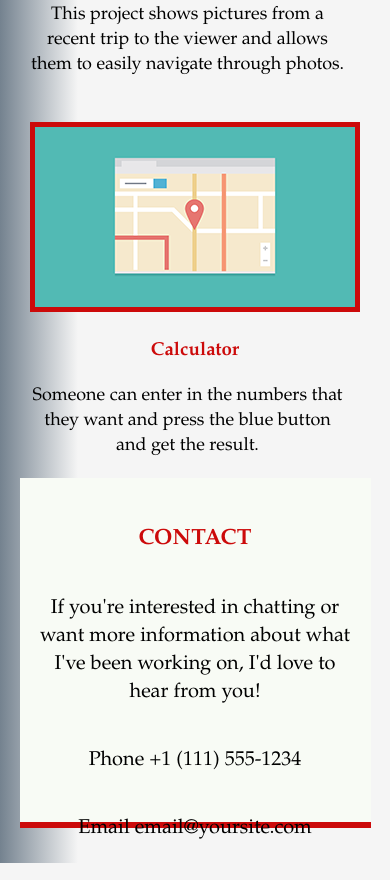
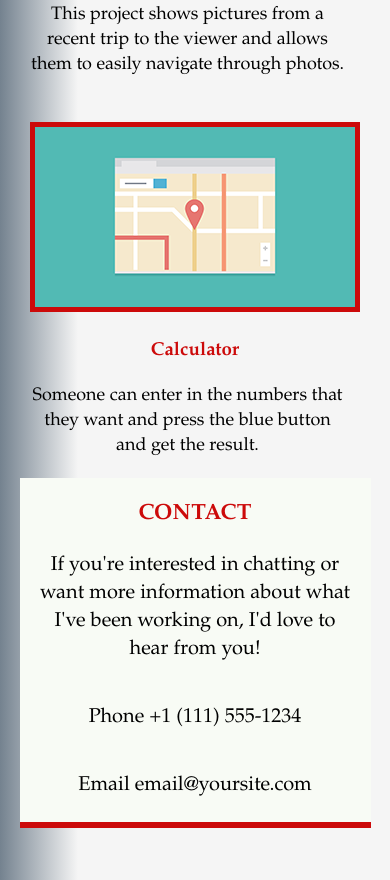
Before and after one commit to firebuggirl/stickyheadercsstosass, a website: page index.html in a window 390 px wide. Shown: the part 2458-3338 px from the top of the page. Drawn offline with Linux system fonts and the light colour scheme; a web font is replaced by a local one.

Commit message:
Fixed footer in mobile view
Bottom of footer was getting cutoff in mobile view….fixed.

```diff
--- a/scss/base/_footer.scss
+++ b/scss/base/_footer.scss
@@ -4,7 +4,7 @@ footer{
   @extend %centered;
   background-color: #F8FBF5;
   height: 350px;
-  margin-bottom: 10%;
+  margin-bottom: 15%;
   border-bottom: 6px solid $red;
   &:hover{
    border-bottom: 10px solid $red;
@@ -16,13 +16,15 @@ footer{
 
 h2.contact{
   font-size: 22px;
-  margin-top: 45px;
+  margin-top: 20px;
+  margin-bottom: 0px;
 }
 p.contact{
   @extend %centered;
   @include flex_align_center;
   margin-right: 10px;
   font-size: 20px;
+  padding-bottom: -15px;
 }
 
 
```
Also changed, not shown: css/main.css, 1 other file.
